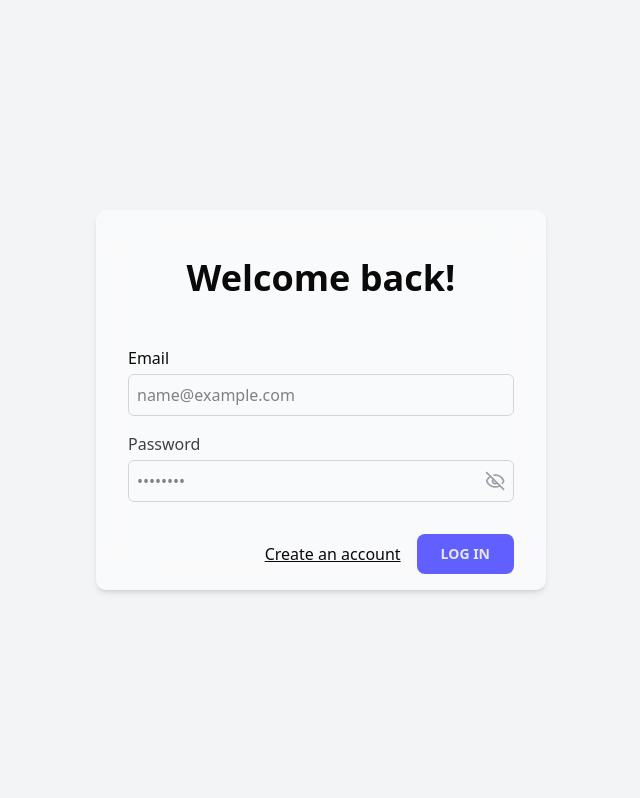
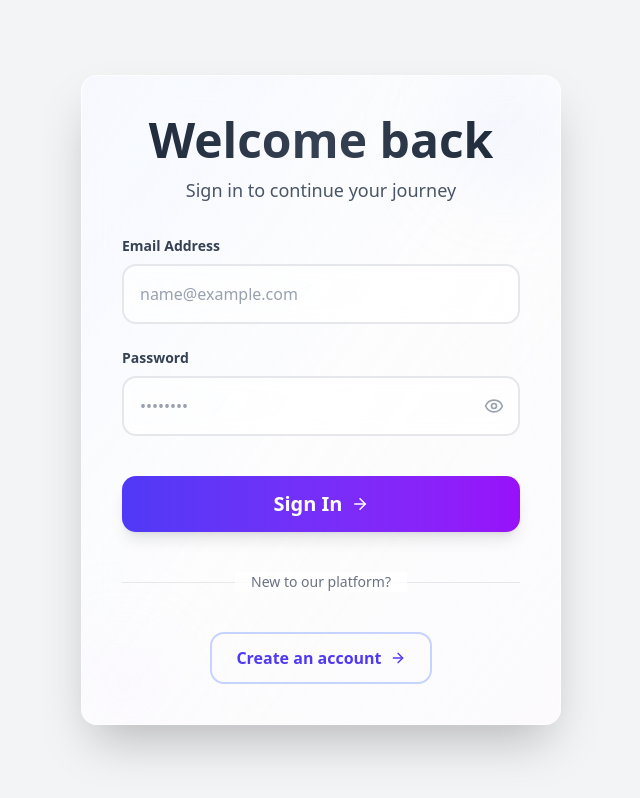
Before and after one commit to JonashGania/focused, a Next.js app: page /login in a window 1280 px wide. Shown: the whole page, without its empty margins (319-959 px from the left). Built offline with nearby package versions, Linux system fonts and the light colour scheme.

Commit message:
ui changes

```diff
--- a/components/auth/form/LoginForm.tsx
+++ b/components/auth/form/LoginForm.tsx
@@ -1,7 +1,7 @@
 "use client";
 
 import { useState } from "react";
-import { Eye, EyeOff } from "lucide-react";
+import { Eye, EyeOff, ArrowRight } from "lucide-react";
 import { login } from "@/actions/auth";
 import { LoginSchema } from "@/lib/schema";
 import { useForm } from "react-hook-form";
@@ -10,9 +10,11 @@ import { useSearchParams } from "next/navigation";
 import z from "zod";
 import ContinueButton from "@/components/buttons/ContinueButton";
 import Link from "next/link";
+import { motion } from "motion/react";
 
 const LoginForm = () => {
   const [showPassword, setShowPassword] = useState(false);
+  const [focusedInput, setFocusedInput] = useState<string | null>(null);
 
   const searchParams = useSearchParams();
   const errorMessage = searchParams.get("message");
@@ -34,85 +36,203 @@ const LoginForm = () => {
   };
 
   return (
-    <div className="max-w-[450px] w-full mx-auto px-8 pt-8 pb-4 shadow-md rounded-lg flex flex-col backdrop-blur-xl bg-white/50">
-      <h2 className="text-4xl font-bold text-center py-4">Welcome back!</h2>
-      <form onSubmit={handleSubmit(onSubmit)} className="pt-8 flex flex-col">
-        <div className="flex flex-col gap-4 w-full">
-          <div>
-            <div className="flex flex-col">
-              <label htmlFor="email" className="pb-1">
-                Email
+    <motion.div
+      initial={{ opacity: 0, y: 20 }}
+      animate={{ opacity: 1, y: 0 }}
+      transition={{ duration: 0.5, ease: "easeOut" }}
+      className="max-w-[480px] w-full mx-auto"
+    >
+      <div className="relative overflow-hidden rounded-2xl bg-gradient-to-br from-white/90 via-white/80 to-white/70 backdrop-blur-xl shadow-2xl border border-white/20">
+        {/* Decorative gradient overlay */}
+        <div className="absolute inset-0 bg-gradient-to-br from-indigo-50/50 via-transparent to-purple-50/30 pointer-events-none" />
+
+        {/* Animated background elements */}
+        <div className="absolute top-0 right-0 w-32 h-32 bg-gradient-to-bl from-indigo-200/30 to-transparent rounded-full blur-2xl" />
+        <div className="absolute bottom-0 left-0 w-24 h-24 bg-gradient-to-tr from-purple-200/30 to-transparent rounded-full blur-2xl" />
+
+        <div className="relative z-10 p-8 md:p-10">
+          <div className="text-center mb-8">
+            <motion.h1
+              initial={{ opacity: 0, y: -10 }}
+              animate={{ opacity: 1, y: 0 }}
+              transition={{ delay: 0.1, duration: 0.5 }}
+              className="text-4xl md:text-5xl font-bold bg-gradient-to-r from-gray-800 via-gray-700 to-gray-800 bg-clip-text text-transparent mb-3"
+            >
+              Welcome back
+            </motion.h1>
+            <motion.p
+              initial={{ opacity: 0, y: -10 }}
+              animate={{ opacity: 1, y: 0 }}
+              transition={{ delay: 0.2, duration: 0.5 }}
+              className="text-gray-600 text-lg"
+            >
+              Sign in to continue your journey
+            </motion.p>
+          </div>
+
+          <form onSubmit={handleSubmit(onSubmit)} className="space-y-6">
+            {/* Email Field */}
+            <motion.div
+              initial={{ opacity: 0, x: -20 }}
+              animate={{ opacity: 1, x: 0 }}
+              transition={{ delay: 0.3, duration: 0.5 }}
+            >
+              <label
+                htmlFor="email"
+                className="block text-sm font-semibold text-gray-700 mb-2"
+              >
+                Email Address
               </label>
+              <div className="relative group">
                 <input
                   type="email"
+                  id="email"
                   {...register("email")}
                   placeholder="name@example.com"
                   disabled={isSubmitting}
-                className="rounded-sm px-2 py-2 border border-gray-300 focus:outline-none focus:border-indigo-300 focus:ring-2 focus:ring-indigo-300/30 transition-all duration-300"
+                  onFocus={() => setFocusedInput("email")}
+                  onBlur={() => setFocusedInput(null)}
+                  className={`w-full pl-4 pr-4 py-4 bg-white/60 backdrop-blur-sm border-2 rounded-xl transition-all duration-300 placeholder:text-gray-400 disabled:opacity-50 disabled:cursor-not-allowed ${
+                    errors.email
+                      ? "border-red-300 focus:border-red-400 focus:ring-red-100"
+                      : focusedInput === "email"
+                      ? "border-indigo-400 focus:border-indigo-500 focus:ring-indigo-100"
+                      : "border-gray-200 hover:border-gray-300 focus:border-indigo-400 focus:ring-indigo-100"
+                  } focus:outline-none focus:ring-4`}
                 />
               </div>
+              {errors.email && (
+                <motion.p
+                  initial={{ opacity: 0, y: -5 }}
+                  animate={{ opacity: 1, y: 0 }}
+                  className="mt-2 text-sm text-red-600 flex items-center gap-1"
+                >
+                  <span className="w-1 h-1 bg-red-500 rounded-full" />
+                  {errors.email.message}
+                </motion.p>
+              )}
+            </motion.div>
 
-            {errors.email && (
-              <span className="text-red-500 text-sm">
-                {errors.email.message}
-              </span>
-            )}
-          </div>
-          <div>
-            <div className="flex flex-col">
-              <label htmlFor="password" className="text-zinc-700 pb-1">
+            {/* Password Field */}
+            <motion.div
+              initial={{ opacity: 0, x: -20 }}
+              animate={{ opacity: 1, x: 0 }}
+              transition={{ delay: 0.4, duration: 0.5 }}
+            >
+              <label
+                htmlFor="password"
+                className="block text-sm font-semibold text-gray-700 mb-2"
+              >
                 Password
               </label>
-              <div className="flex items-center gap-2 rounded-sm px-2 py-2 pr-2 border border-gray-300 focus-within:border-indigo-300 focus-within:ring-2 focus-within:ring-indigo-300/30 transition-all duration-300">
+              <div className="relative group">
                 <input
                   type={showPassword ? "text" : "password"}
                   id="password"
+                  {...register("password")}
                   placeholder="••••••••"
-                  {...register("password")}
                   disabled={isSubmitting}
-                  className="w-full focus:outline-none"
+                  onFocus={() => setFocusedInput("password")}
+                  onBlur={() => setFocusedInput(null)}
+                  className={`w-full pl-4 pr-12 py-4 bg-white/60 backdrop-blur-sm border-2 rounded-xl transition-all duration-300 placeholder:text-gray-400 disabled:opacity-50 disabled:cursor-not-allowed ${
+                    errors.password
+                      ? "border-red-300 focus:border-red-400 focus:ring-red-100"
+                      : focusedInput === "password"
+                      ? "border-indigo-400 focus:border-indigo-500 focus:ring-indigo-100"
+                      : "border-gray-200 hover:border-gray-300 focus:border-indigo-400 focus:ring-indigo-100"
+                  } focus:outline-none focus:ring-4`}
                 />
-                {showPassword ? (
-                  <Eye
-                    size={22}
-                    className="text-zinc-400 cursor-pointer"
-                    onClick={() => setShowPassword((prev) => !prev)}
-                  />
-                ) : (
-                  <EyeOff
-                    size={22}
-                    className="text-zinc-400 cursor-pointer"
-                    onClick={() => setShowPassword((prev) => !prev)}
-                  />
-                )}
-              </div>
+                <button
+                  type="button"
+                  onClick={() => setShowPassword(!showPassword)}
+                  className="absolute inset-y-0 right-0 pr-4 flex items-center text-gray-400 hover:text-gray-600 transition-colors duration-200 focus:outline-none"
+                  tabIndex={-1}
+                >
+                  {showPassword ? <EyeOff size={20} /> : <Eye size={20} />}
+                </button>
               </div>
               {errors.password && (
-              <span className="text-red-500 text-sm">
+                <motion.p
+                  initial={{ opacity: 0, y: -5 }}
+                  animate={{ opacity: 1, y: 0 }}
+                  className="mt-2 text-sm text-red-600 flex items-center gap-1"
+                >
+                  <span className="w-1 h-1 bg-red-500 rounded-full" />
                   {errors.password.message}
-              </span>
+                </motion.p>
               )}
-          </div>
-        </div>
+            </motion.div>
+
+            {/* Error Message */}
             {errorMessage && (
-          <span className="text-red-500 text-sm text-center pt-4">
+              <motion.div
+                initial={{ opacity: 0, scale: 0.95 }}
+                animate={{ opacity: 1, scale: 1 }}
+                className="p-4 bg-red-50/80 backdrop-blur-sm border border-red-200 rounded-xl"
+              >
+                <p className="text-sm text-red-700 text-center font-medium">
                   {errorMessage}
-          </span>
+                </p>
+              </motion.div>
             )}
-        <div className="flex items-center mt-8 gap-4 justify-end">
-          <Link href="/register" className=" text-zinc-950 underline ">
-            Create an account
-          </Link>
+
+            {/* Submit Button */}
+            <motion.div
+              initial={{ opacity: 0, y: 20 }}
+              animate={{ opacity: 1, y: 0 }}
+              transition={{ delay: 0.5, duration: 0.5 }}
+              className="pt-4"
+            >
               <ContinueButton
                 type="submit"
                 disabled={isSubmitting}
-            className=" disabled:bg-indigo-900 disabled:cursor-default text-sm py-2.5 rounded-md"
+                className="w-full h-14 bg-gradient-to-r from-indigo-600 to-purple-600 hover:from-indigo-700 hover:to-purple-700 text-white font-semibold rounded-xl transition-all duration-300 shadow-lg hover:shadow-xl disabled:opacity-50 disabled:cursor-not-allowed disabled:transform-none  flex items-center justify-center gap-2"
               >
-            LOG IN
+                {isSubmitting ? (
+                  <div className="flex items-center gap-2">
+                    <div className="w-5 h-5 border-2 border-white/30 border-t-white rounded-full animate-spin" />
+                    Signing in...
+                  </div>
+                ) : (
+                  <>
+                    Sign In
+                    <ArrowRight size={18} />
+                  </>
+                )}
               </ContinueButton>
+            </motion.div>
+
+            {/* Divider */}
+            <div className="relative py-4">
+              <div className="absolute inset-0 flex items-center">
+                <div className="w-full border-t border-gray-200"></div>
               </div>
+              <div className="relative flex justify-center text-sm">
+                <span className="px-4 bg-white/80 text-gray-500 font-medium">
+                  New to our platform?
+                </span>
+              </div>
+            </div>
+
+            {/* Register Link */}
+            <motion.div
+              initial={{ opacity: 0, y: 10 }}
+              animate={{ opacity: 1, y: 0 }}
+              transition={{ delay: 0.6, duration: 0.5 }}
+              className="text-center"
+            >
+              <Link
+                href="/register"
+                className="inline-flex items-center gap-2 px-6 py-3 text-indigo-600 font-semibold rounded-xl border-2 border-indigo-200 hover:border-indigo-300 hover:bg-indigo-50/50 transition-all duration-300 transform hover:scale-[1.02]"
+              >
+                Create an account
+                <ArrowRight size={16} />
+              </Link>
+            </motion.div>
           </form>
         </div>
+      </div>
+    </motion.div>
   );
 };
 
```
Lines whose indentation alone changed are shown as unchanged.
